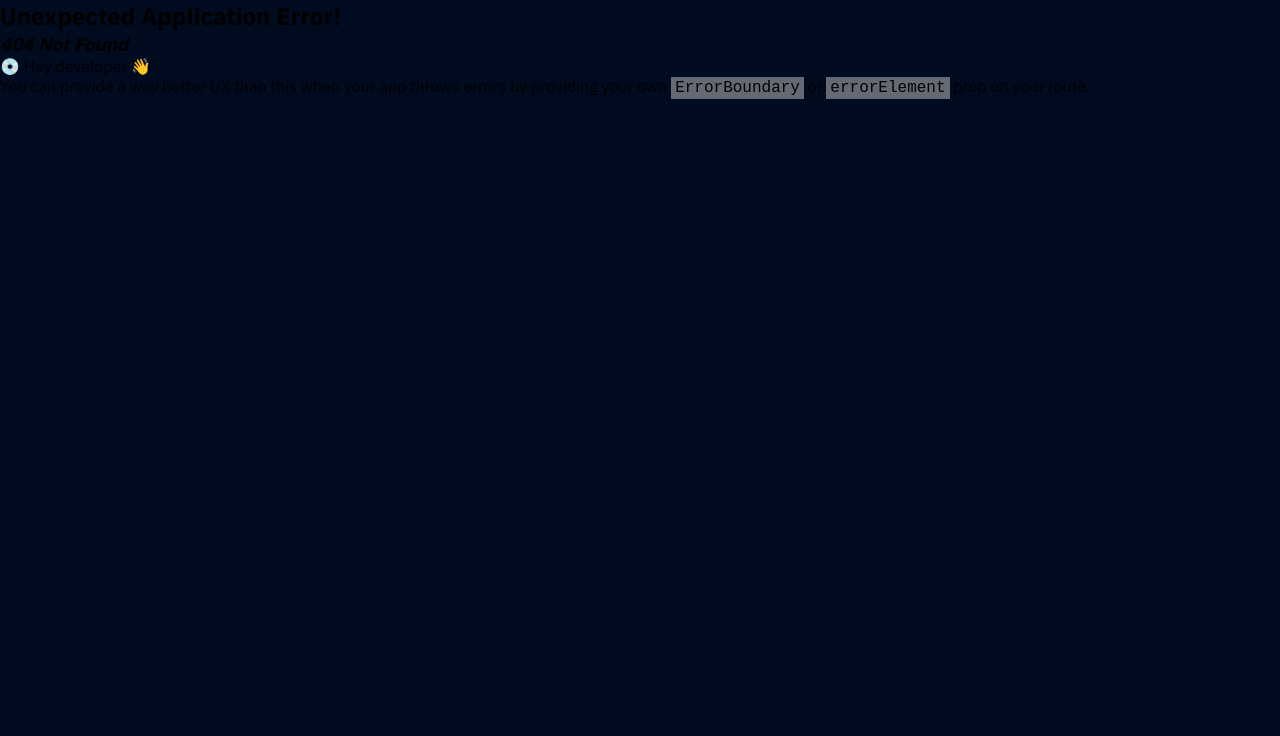
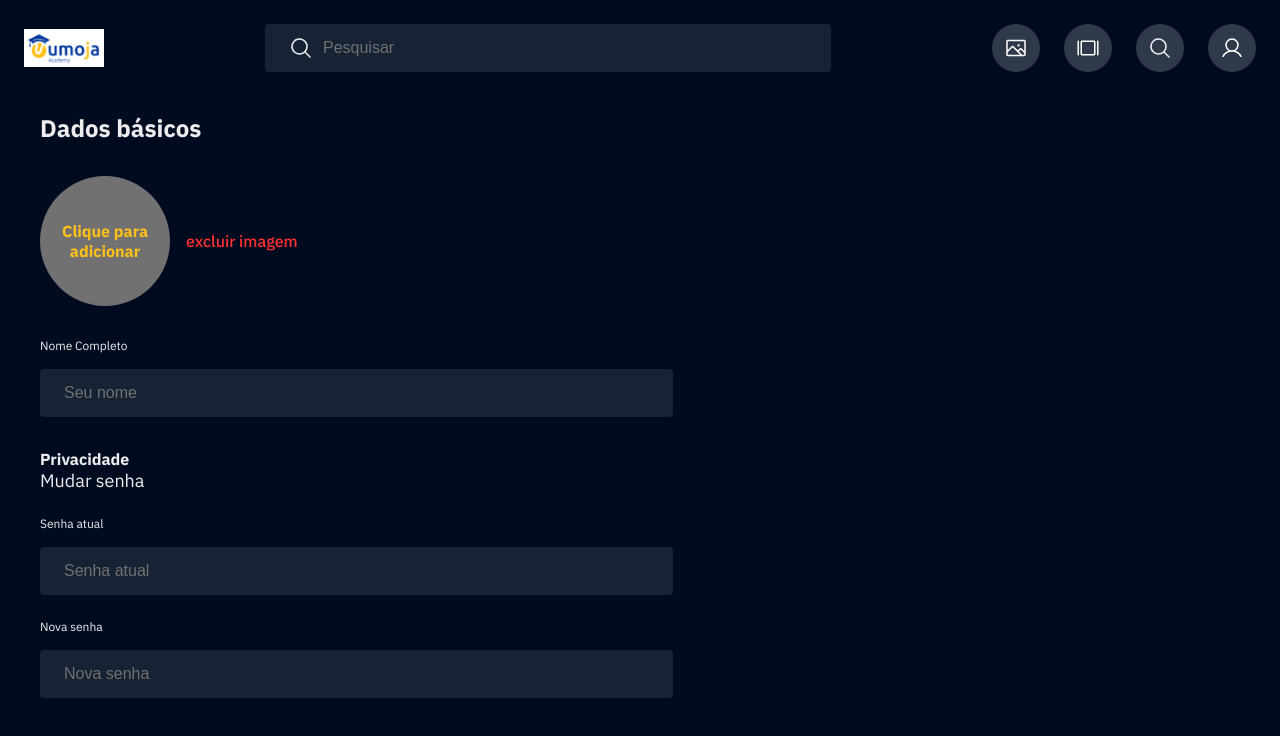
Before and after one commit to MatheusBueno111/area-membro, a React (Vite) app: page /my-profile in a window 1280 px wide. Before the commit this address had no page. Shown: the top 736 px of the page. Built offline with nearby package versions, Linux system fonts and the light colour scheme; the HTML template or start-up script is replaced by a standard one.

Commit message:
add feature-profile-page

```diff
--- a/src/Routes.tsx
+++ b/src/Routes.tsx
@@ -5,6 +5,7 @@ import { styled } from 'styled-components'
 import Home from './pages/Home'
 import Class from './pages/Class'
 import EditCarroussel from './components/EditCarroussel'
+import Profile from './pages/Profile'
 
 const Wrapper = styled.div`
   display: flex;
@@ -43,6 +44,10 @@ export const router = createBrowserRouter([
         path: '/edit-carroussel',
         element: <EditCarroussel />,
       },
+      {
+        path: '/my-profile',
+        element: <Profile />,
+      },
     ],
   },
 ])
--- a/src/components/UserModal/index.tsx
+++ b/src/components/UserModal/index.tsx
@@ -11,7 +11,7 @@ import { Link } from 'react-router-dom'
 
 const links = [
   { linkName: 'Inicio', icon: <HouseIcon />, path: '/' },
-  { linkName: 'Minha conta', icon: <UserCircleIcon />, path: '/' },
+  { linkName: 'Minha conta', icon: <UserCircleIcon />, path: '/my-profile' },
   {
     linkName: 'Central de notificações',
     icon: <CertificationIcon />,
--- /dev/null
+++ b/src/pages/Profile/index.tsx
@@ -0,0 +1,81 @@
+import React, { useState } from 'react'
+
+import * as S from './styles'
+import Header from '../../components/Header'
+import { Input } from '../../components/CustomInput'
+
+const Profile: React.FC = () => {
+  const [imageSrc, setImageSrc] = useState<string>('')
+
+  const handleImageChange = (event: React.ChangeEvent<HTMLInputElement>) => {
+    const file = event.target.files?.[0]
+
+    if (file) {
+      const reader = new FileReader()
+
+      reader.onload = (e) => {
+        setImageSrc(e.target?.result as string)
+      }
+
+      reader.readAsDataURL(file)
+    }
+  }
+  return (
+    <S.Container>
+      <Header />
+      <S.ProfileData>
+        <h3>Dados básicos</h3>
+        <S.ImageContainer>
+          <S.ImageWrapper image={imageSrc}>
+            {imageSrc ? (
+              <img src={imageSrc} alt="user" />
+            ) : (
+              <S.NoImage className="preview" />
+            )}
+
+            <span>Clique para adicionar</span>
+            <S.InputFile
+              type="file"
+              accept="image/*"
+              onChange={handleImageChange}
+            />
+          </S.ImageWrapper>
+          <span className="delete-image" onClick={() => setImageSrc('')}>
+            excluir imagem
+          </span>
+        </S.ImageContainer>
+
+        <S.Form>
+          <S.WrapperInputLabel>
+            <label htmlFor="">Nome Completo</label>
+            <Input.Root>
+              <Input.Control type="text" placeholder="Seu nome" />
+            </Input.Root>
+          </S.WrapperInputLabel>
+
+          <S.Privace>
+            <div>
+              <h3>Privacidade</h3>
+              <p>Mudar senha</p>
+            </div>
+            <S.WrapperInputLabel>
+              <label htmlFor="">Senha atual</label>
+              <Input.Root>
+                <Input.Control type="text" placeholder="Senha atual" />
+              </Input.Root>
+            </S.WrapperInputLabel>
+
+            <S.WrapperInputLabel>
+              <label htmlFor="">Nova senha</label>
+              <Input.Root>
+                <Input.Control type="text" placeholder="Nova senha" />
+              </Input.Root>
+            </S.WrapperInputLabel>
+          </S.Privace>
+        </S.Form>
+      </S.ProfileData>
+    </S.Container>
+  )
+}
+
+export default Profile
--- /dev/null
+++ b/src/pages/Profile/styles.ts
@@ -0,0 +1,159 @@
+import { styled } from 'styled-components'
+
+interface ImageProps {
+  image: string
+}
+
+export const Container = styled.div`
+  display: flex;
+  width: 100%;
+  height: 100%;
+  flex-direction: column;
+`
+
+export const ProfileData = styled.div`
+  display: flex;
+  flex-direction: column;
+  margin-top: 2.4rem;
+  max-width: 31.2rem;
+  width: 100%;
+  padding: 0 2.4rem;
+
+  h3 {
+    color: ${({ theme }) => theme.colors.white};
+    font-size: 2.4rem;
+    font-style: normal;
+    font-weight: 700;
+  }
+
+  @media (min-width: 768px) {
+    margin-top: 4rem;
+    padding-left: 4rem;
+    max-width: 69.7rem;
+  }
+`
+
+export const ImageContainer = styled.div`
+  display: flex;
+  max-width: 31.3rem;
+  align-items: center;
+  width: 100%;
+  flex-direction: row;
+  gap: 1.6rem;
+  margin-top: 3.2rem;
+  margin-bottom: 3.2rem;
+
+  .delete-image {
+    color: #ff3131;
+    font-size: 1.6rem;
+    font-weight: 500;
+    cursor: pointer;
+  }
+`
+
+export const ImageWrapper = styled.div<ImageProps>`
+  display: flex;
+  min-width: 4.5rem;
+  max-width: 13rem;
+  min-height: 4.5rem;
+  max-height: 13rem;
+  width: 100%;
+  height: 100%;
+  position: relative;
+
+  img {
+    width: 100%;
+    height: 100%;
+    border-radius: 130px;
+    border: 1px solid #fff;
+    opacity: 0.5;
+    background-color: ${({ image }) =>
+      image.length > 0 ? 'unset' : '#717171'};
+  }
+
+  span {
+    display: flex;
+    min-width: 9.2rem;
+    color: ${({ theme }) => theme.colors.yellow};
+    position: absolute;
+    top: 50%;
+    left: 50%;
+    transform: translate(-50%, -50%);
+    cursor: pointer;
+    font-weight: 700;
+    text-align: center;
+    font-size: 16px;
+    line-height: normal;
+  }
+`
+
+export const NoImage = styled.div`
+  display: flex;
+
+  min-height: 13rem;
+  max-height: 13rem;
+  width: 100%;
+  height: 100%;
+  border-radius: 13rem;
+  background-color: #717171;
+`
+
+export const InputFile = styled.input`
+  position: absolute;
+  top: 0;
+  left: 0;
+  width: 100%;
+  height: 100%;
+  opacity: 0;
+  cursor: pointer;
+`
+
+export const WrapperInputLabel = styled.div`
+  display: flex;
+  flex-direction: column;
+  gap: 1.6rem;
+
+  label {
+    font-size: 1.2rem;
+    color: ${({ theme }) => theme.colors.white};
+  }
+
+  @media (min-width: 768px) {
+    font-size: 1.8rem;
+  }
+`
+
+export const Form = styled.div`
+  display: flex;
+  flex-direction: column;
+`
+
+export const Privace = styled.div`
+  display: flex;
+  flex-direction: column;
+  gap: 2.4rem;
+  margin-top: 3.2rem;
+
+  h3 {
+    color: ${({ theme }) => theme.colors.white};
+    font-size: 2.4rem;
+    font-style: normal;
+    font-weight: 700;
+  }
+
+  p {
+    font-size: 1.2rem;
+    color: ${({ theme }) => theme.colors.white};
+  }
+
+  @media (min-width: 768px) {
+    h3 {
+      font-size: 1.6rem;
+    }
+
+    p {
+      font-size: 1.8rem;
+      color: ${({ theme }) => theme.colors.white};
+    }
+  }
+`
```
